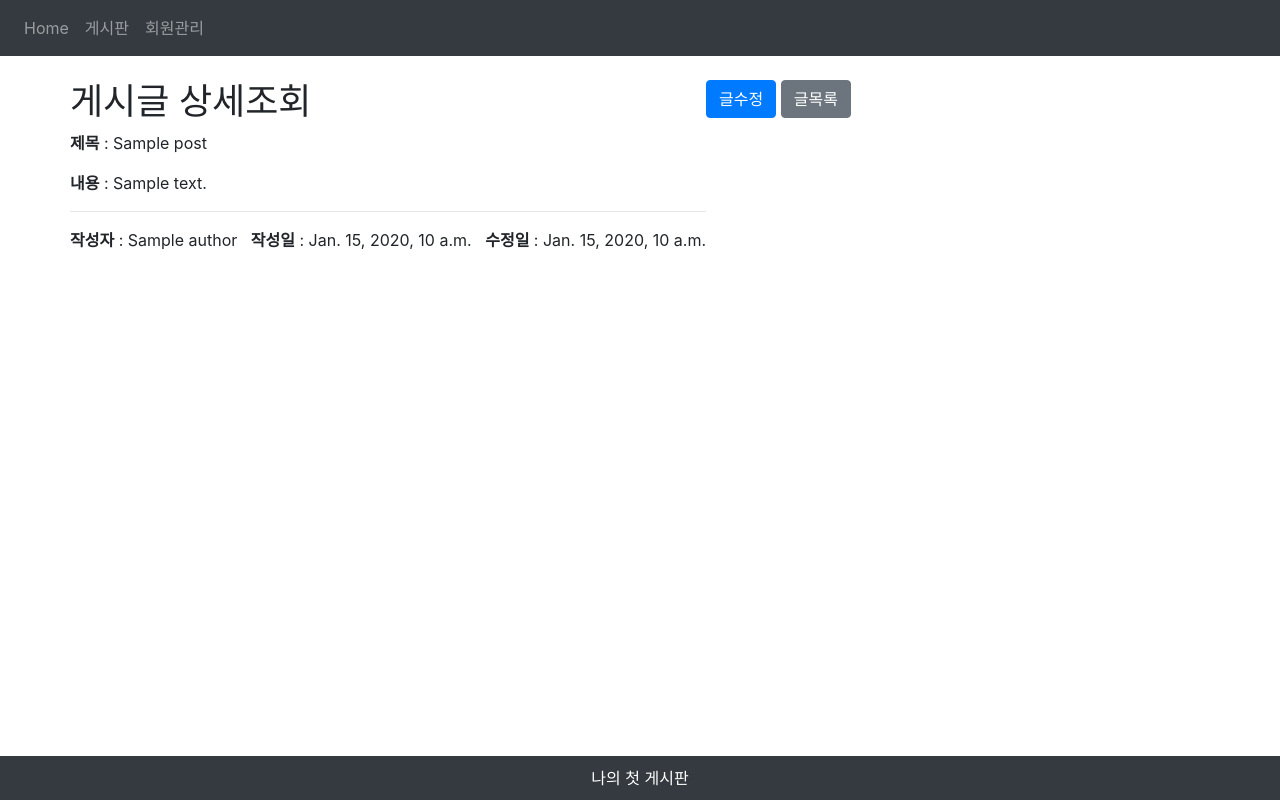
After one commit to ParkJungHoon12/django_board, a Django app: page /post/1 in a window 1280 px wide. The commit adds this page. Run offline with Django 4.2, Linux system fonts and the light colour scheme; tables that the repository leaves empty hold one stand-in row (values such as "Sample post"); some libraries are stand-ins or nearby versions.

Commit message:
finalboard

```diff
--- a/board_project/board_main/models.py
+++ b/board_project/board_main/models.py
@@ -13,7 +13,7 @@ class Test(models.Model):
 
 class Author(models.Model):
     name = models.CharField(max_length=20)
-    email = models.CharField(max_length=50)
+    email = models.CharField(max_length=50, unique = True)
     password = models.CharField(max_length=30)
     # DB설정에 default time stamp가 걸리는 것이 아닌, 장고가 현재시간을 db에 insert
     created_at = models.DateTimeField(auto_now_add=True) #만들어질때만 데이타가 입력
@@ -27,4 +27,10 @@ class Post(models.Model):
     updated_at = models.DateTimeField(auto_now=True) #변경사항이 나올떄만 데이타가 입력
     # DB에는 fk를 설정한 변수명에 id를 붙게 된다.
     # on_update = models.CASCADE, on_delete = models.CASCADE,
-    author = models.ForeignKey(Author, on_delete = models.SET_NULL, null=True)
+
+    # DB의 author_id는 파이썬(장고)에서는 author객체와 같은 것이다.
+    author = models.ForeignKey(Author, on_delete = models.SET_NULL, null=True, related_name = 'posts')
+    # Post는 객체 생성시 Author객체를 자동 생성하기 때문에 코드에서 값을 참조 가능하지만
+    # Author는 객체 생성시 Post값을 참조하기 어렵다.(예로 작가 1명당 몇개의 글을 썼는지)
+    # 이럴떄는 위 문구처럼 author의 파라미터로 이름을 지정 related_name = 'posts'해서 외부에서 참조 가능함
+    # (장고에서 지원하는 기능임으로 이해하면 됨)
--- a/board_project/board_main/templates/home.html
+++ b/board_project/board_main/templates/home.html
@@ -1,27 +1,60 @@
 <!DOCTYPE html>
 <html>
-
     <head>
         <meta charset = 'UTF-8'>
         <title>board</title>
+        <!-- 실무에서는 인터넷상의 부트스트랩을 사용하기 보다는 다운로드 받아서 저장해놓고 쓴다. ex)static폴더 생성후 저장  -->
+        <link rel="stylesheet" href="https://stackpath.bootstrapcdn.com/bootstrap/4.5.2/css/bootstrap.min.css">
+        <style>
+            header{
+
+
+            }
+            h1{
+                margin-top: 1;
+                margin-bottom: 1;
+                font-size: 36px;
+            }
+            footer {
+            background-color: #343a40;
+            color: white;
+            padding: 10px;
+            position: fixed;
+            bottom: 0;
+            width: 100%;
+        }
+        </style>
     </head>
 
     <body>
-        <ul>
+        <header>
+            <nav class="navbar navbar-expand-lg navbar-dark bg-dark">
+                <div>
+                    <ul class ="navbar-nav">
                         <li>
-                <a href = "/">home</a>
+                            <a class = "nav-link" href = "/">Home</a>
                         </li>
                         <li>
-                <a href = "/posts">게시판</a>
+                            <a class = "nav-link" href = "/posts">게시판</a>
                         </li>
                         <li>
-                <a href = "/authors">회원관리</a>
+                            <a class = "nav-link" href = "/authors">회원관리</a>
                         </li>
                     </ul>
-
+                </div>
+            </nav>
+        </header>
+        <!-- class명에 이름 2개를 쓰면, 2개 클래스가 적용된다. -->
+        <main class ="container mt-4">
         {% block content %}
         <!-- 이 부분에 자식 화면이 나오게 된다. -->
         {% endblock %}
+        </main>
+        <footer>
+            <div class = "container">
+                <p class = "text-center mb-0">나의 첫 게시판</p>
+            </div>
+        </footer>
 
     </body>
 </html>
--- /dev/null
+++ b/board_project/board_main/templates/post/post_detail.html
@@ -0,0 +1,22 @@
+{% extends 'home.html' %}
+
+{% block content %}
+<div class = "row">
+    <div>
+        <h1>게시글 상세조회</h1>
+        <p><b>제목</b> : {{post.title}}</p>
+        <p><b>내용</b> : {{post.contents}}</p>
+        <hr>
+        <div>
+            <span><b>작성자</b> : {{post.author.name}}</span>&nbsp;&nbsp;
+            <span><b>작성일</b> : {{post.created_at}}</span>&nbsp;&nbsp;
+            <span><b>수정일</b> : {{post.updated_at}}</span>
+        </div>
+    </div>
+    <div>
+        <a href="/post/{{post.id}}/update" class = "btn btn-primary">글수정</a>
+        <a href="/posts" class = "btn btn-secondary">글목록</a>
+    </div>
+</div>
+
+{% endblock %}
--- a/board_project/board_main/urls.py
+++ b/board_project/board_main/urls.py
@@ -18,5 +18,9 @@ urlpatterns = [
    path('author/new', views.author_new),
    path('author/<int:my_id>', views.author_detail),
    path('author/<int:my_id>/update', views.author_update),
+
    path('posts/', views.post_list),
+   path('post/new', views.post_new),
+   path('post/<int:my_id>', views.post_detail),
+   path('post/<int:my_id>/update', views.post_update),
 ]
--- a/board_project/board_main/views.py
+++ b/board_project/board_main/views.py
@@ -1,8 +1,10 @@
 from django.shortcuts import render, redirect
 from .models import Author, Post
+from django.http import HttpResponse, HttpResponseNotFound
 
 def home(request):
     return render(request, 'home.html')
+
 
 def author_list(request):
     authors = Author.objects.all()
@@ -33,11 +35,6 @@ def author_update(request, my_id):
         return render(request, 'author/author_update.html', {'author': author})
 
 
-
-
-def post_list(request):
-    return render(request, 'post/post_list.html')
-
 def author_new(request):
 
      if request.method == 'POST':
@@ -55,3 +52,59 @@ def author_new(request):
 
      else:
         return render(request, 'author/author_new.html')
+
+
+def post_list(request):
+    # filter주고 값을 안주면 all과 일치
+    # order_by 하고 -컬럼명 이렇게 주면 내림차순정렬
+    posts = Post.objects.filter().order_by('-created_at')
+    return render(request, 'post/post_list.html', {'posts': posts})
+
+
+def post_detail(request, my_id):
+    post = Post.objects.get(id = my_id)
+    return render(request, 'post/post_detail.html', {'post': post})
+
+
+def post_update(request, my_id):
+    post = Post.objects.get(id = my_id)
+    if request.method == 'POST':
+        my_title = request.POST['my_title']
+        my_contents = request.POST['my_contents']
+
+        post.title = my_title
+        post.contents = my_contents
+        post.save()
+
+        return redirect('/')
+
+    else:
+        return render(request, 'post/post_update.html', {'post': post})
+
+
+def post_new(request):
+     if request.method == 'POST':
+        my_title = request.POST['my_title']
+        my_contents = request.POST['my_contents']
+        my_email = request.POST['my_email'] # 이메일 추가
+
+        p1 = Post()
+        if my_email:
+           try:
+               p1.author  = Author.objects.get(email = my_email)
+           # {id:1. name"hong, email"aaa@aa ....} email = my_email인 db 행 1개의 전체값을 객체(p1.author)에 저장
+           # 장고에서는 id값만 빼서 post db에 알아서 자동 저장함
+
+           except Author.DoesNotExist:
+               # HttpResponse : 200 정상
+               # HttpResponseNotFound : 404 에러(사용자 오류)
+               return HttpResponseNotFound("존재하지 않는 이메일입니다.")
+
+        p1.title = my_title
+        p1.contents = my_contents
+        p1.save()
+
+        return redirect('/')
+
+     else:
+        return render(request, 'post/post_new.html')
```
Also changed, not shown: board_project/board_main/templates/author/author_detail.html (+17 -10 lines), board_project/board_main/templates/author/author_list.html (+5 -3 lines), board_project/board_main/templates/author/author_new.html (+12 -4 lines), board_project/board_main/templates/author/author_update.html (+12 -4 lines), board_project/board_main/templates/post/post_list.html (+22 -1 lines), board_project/board_main/templates/post/post_new.html (added, +22 -0 lines), board_project/board_main/templates/post/post_update.html (added, +17 -0 lines), board_project/board_main/migrations/0003_alter_author_email.py (added). Lines whose indentation alone changed are shown as unchanged.
